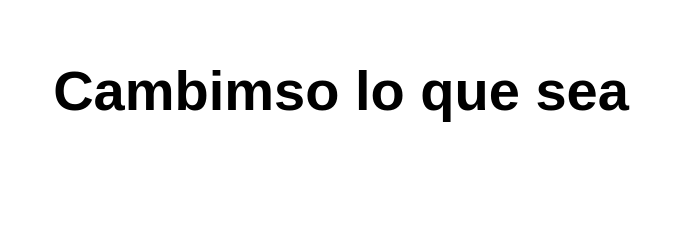
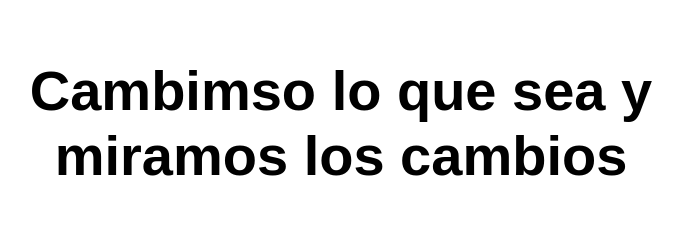
Before and after one commit to 1995luis/demo334, a website: page src/index.html in a window 1280 px wide. Shown: the whole page, without its empty margins (299-982 px from the left). Drawn offline with Linux system fonts and the light colour scheme.

Commit message:
Update index.html

```diff
--- a/src/index.html
+++ b/src/index.html
@@ -10,7 +10,7 @@
 
 <body>
   <main>
-    <h1>Cambimso lo que sea</h1>
+    <h1>Cambimso lo que sea y miramos los cambios</h1>
   </main>
 </body>
 
```
